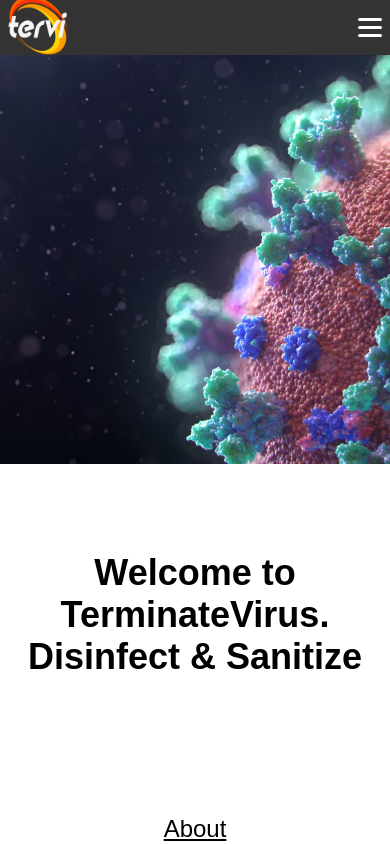
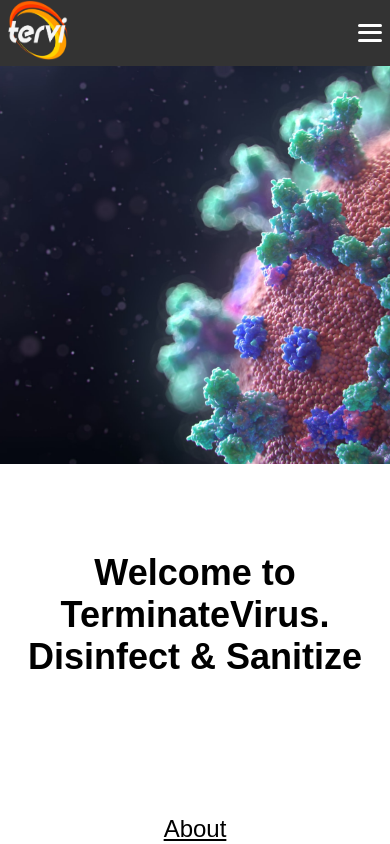
Before and after one commit to sergio-ortiz/tervi, a Next.js app: page /sanitation in a window 390 px wide. Shown: the top 844 px of the page. Built offline with nearby package versions, Linux system fonts and the light colour scheme.

Commit message:
fix(mobile): nav overflow hidden

```diff
--- a/styles/Nav.module.css
+++ b/styles/Nav.module.css
@@ -4,9 +4,7 @@
   position: fixed;
   top: 0;
   width: 100%;
-  height: 55px;
   z-index: 1;
-  overflow: hidden;
 }
 
 .container {
@@ -14,7 +12,6 @@
   justify-content: space-between;
   align-items: center;
   width: 80%;
-  height: 55px;
   margin: auto;
 }
 
@@ -68,5 +65,6 @@
     display: flex;
     flex-direction: column;
     justify-content: space-evenly;
+    z-index: 1;
   }
 }
```
